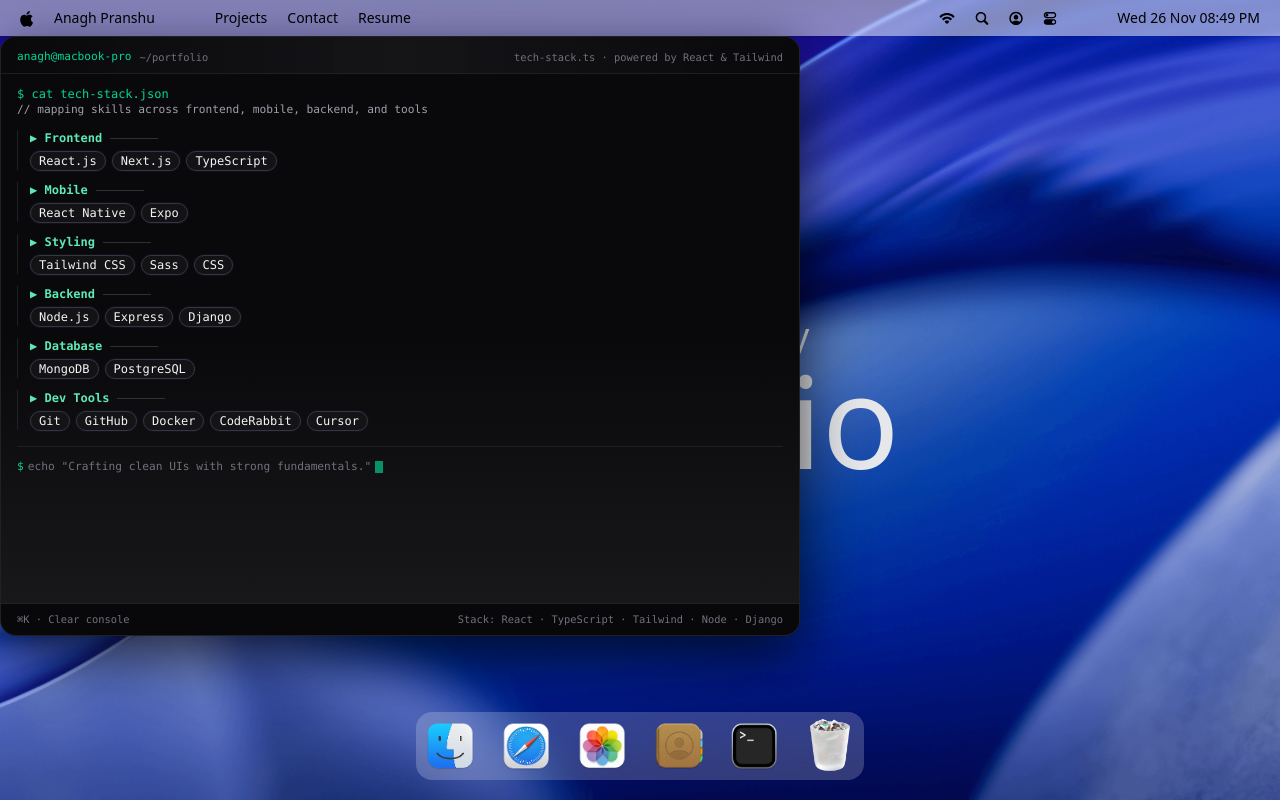
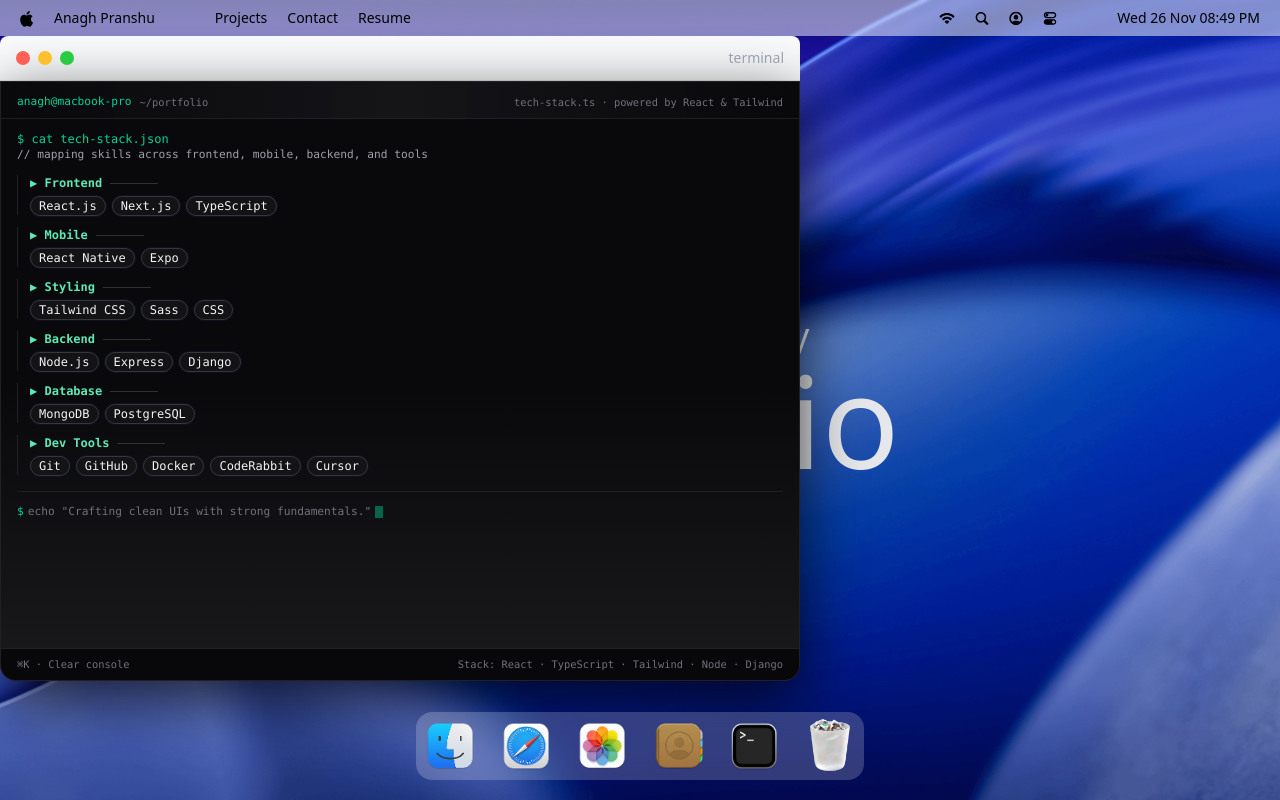
Before and after one commit to bmbhi15/anagh-portfolio, a Next.js app: page / in a window 1280 px wide. Both pictures are taken after a click on the button 754 px from the left and 745 px from the top of the page. Built offline with nearby package versions, Linux system fonts and the light colour scheme; a web font is replaced by a local one.

Commit message:
Added window controls to withAppWindow hoc

```diff
--- a/app/globals.css
+++ b/app/globals.css
@@ -210,7 +210,7 @@
 
   #terminal {
     @apply w-full h-full bg-zinc-950 text-zinc-100
-      border border-zinc-800/80 rounded-2xl
+      border border-zinc-800/80 rounded-b-2xl
       shadow-[0_18px_60px_rgba(0,0,0,0.75)]
       overflow-hidden flex flex-col
       font-mono text-xs sm:text-sm;
--- a/components/hoc/withAppWindow.tsx
+++ b/components/hoc/withAppWindow.tsx
@@ -2,16 +2,43 @@
 import gsap from "gsap/all";
 import { useGSAP } from "@gsap/react";
 import { Draggable } from "gsap/Draggable";
+import { WindowId } from "@/lib/constants";
+import { useWindowStore } from "@/lib/zustand/store";
+import clsx from "clsx";
+
 gsap.registerPlugin(Draggable);
+
 export function withAppWindow<P extends object>(
-  WrappedComponent: React.ComponentType<P>
+  WrappedComponent: React.ComponentType<P>,
+  windowId: WindowId
 ): React.FC<P> {
   const ComponentWithWindow: React.FC<P> = (props) => {
+    const { windows, nextZIndex, openWindow, closeWindow, focusWindow } =
+      useWindowStore();
+    const windowConfig = windows[windowId];
+
     useGSAP(() => {
-      Draggable.create("#window");
+      Draggable.create(`#${windowId}`);
     }, []);
+
+    const handleWindowClose = () => {
+      closeWindow(windowId);
+    };
     return (
-      <div className="absolute h-150 w-200" id="window">
+      <div
+        className={clsx("absolute h-150 w-200", {
+          block: windowConfig.isOpen,
+          hidden: !windowConfig.isOpen,
+        })}
+        id="window"
+      >
+        <div id="window-header">
+          <div id="window-controls">
+            <div className="close" onClick={handleWindowClose} />
+            <div className="minimize" /> <div className="maximize" />{" "}
+          </div>
+          <p>{windowId}</p>
+        </div>
         <WrappedComponent {...props} />
       </div>
     );
--- a/components/windows/Terminal.tsx
+++ b/components/windows/Terminal.tsx
@@ -1,10 +1,10 @@
 "use client";
 import { techStack } from "@/lib/constants";
 import { withAppWindow } from "../hoc/withAppWindow";
-
+import { WindowId } from "@/lib/constants";
 const Terminal = () => {
   return (
-    <section id="terminal">
+    <section id={WindowId.Terminal}>
       <header className="terminal-header">
         <div className="identity">
           <p>anagh@macbook-pro</p>
@@ -59,5 +59,5 @@
     </section>
   );
 };
-const TerminalWindow = withAppWindow(Terminal);
+const TerminalWindow = withAppWindow(Terminal, WindowId.Terminal);
 export default TerminalWindow;
--- a/lib/zustand/store.ts
+++ b/lib/zustand/store.ts
@@ -14,7 +14,7 @@
 
 type Actions = {
   openWindow: (windowKey: WindowId, date: unknown) => void;
-  closeWindow: (windowKey: WindowId, date: unknown) => void;
+  closeWindow: (windowKey: WindowId) => void;
   focusWindow: (windowKey: WindowId) => void;
 };
 
@@ -29,12 +29,11 @@
         win.zIndex = state.nextZIndex++;
         win.data = data;
       }),
-    closeWindow: (windowKey: WindowId, data = null) =>
+    closeWindow: (windowKey: WindowId) =>
       set((state) => {
         const win = state.windows[windowKey];
         win.isOpen = false;
         win.zIndex = INITIAL_Z_INDEX;
-        win.data = data;
       }),
     focusWindow: (windowKey: WindowId) =>
       set((state) => {
```
